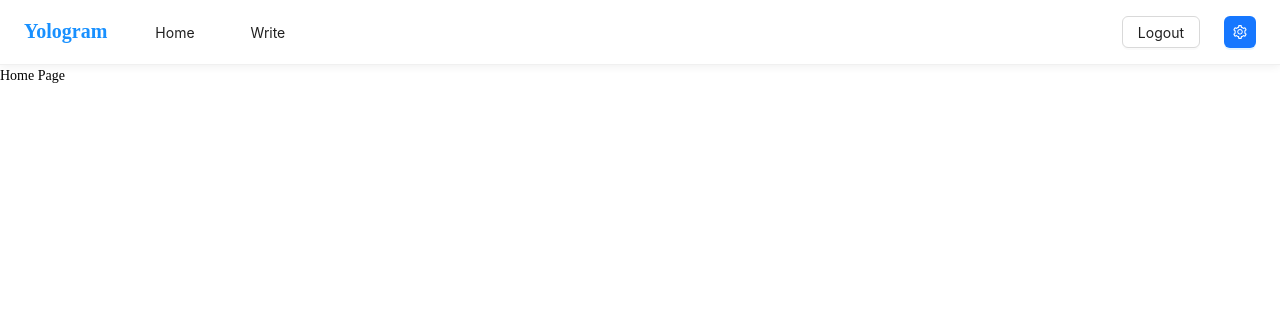
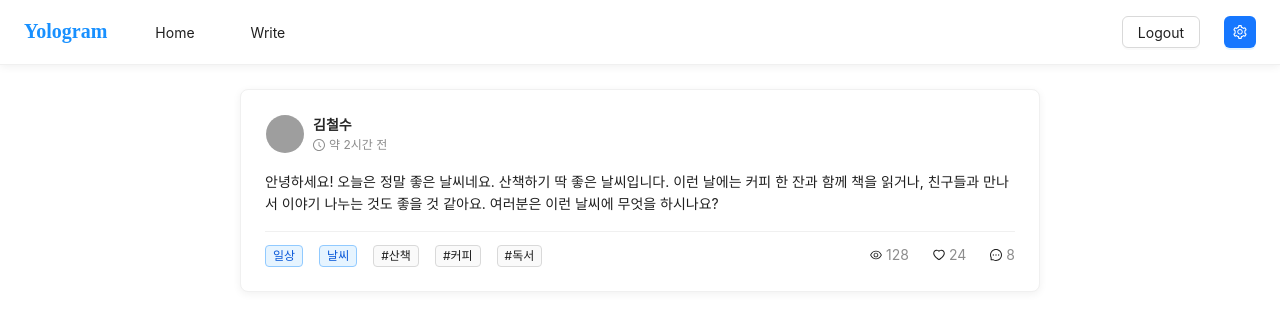
Before and after one commit to yologger/yologram-web-v2, a React (Vite) app: page / in a window 1280 px wide. Shown: the top 330 px of the page. Built offline with nearby package versions, Linux system fonts and the light colour scheme; grey boxes are pictures that could not be loaded.

Commit message:
feat: BoardItem UI 구현

```diff
--- /dev/null
+++ b/src/components/organisms/BoardItem.tsx
@@ -0,0 +1,149 @@
+import {
+  ClockCircleOutlined,
+  EyeOutlined,
+  HeartOutlined,
+  MessageOutlined,
+} from '@ant-design/icons';
+import styled from '@emotion/styled';
+import { Avatar, Card, Space, Tag, Typography } from 'antd';
+
+const { Text, Paragraph } = Typography;
+
+interface BoardItemProps {
+  author: {
+    name: string;
+    avatar: string;
+  };
+  content: string;
+  createdAt: string;
+  categories: string[];
+  tags: string[];
+  stats: {
+    views: number;
+    likes: number;
+    comments: number;
+  };
+}
+
+export default function BoardItem({
+  author,
+  content,
+  createdAt,
+  categories,
+  tags,
+  stats,
+}: BoardItemProps) {
+  return (
+    <StyledCard>
+      {/* Header Section */}
+      <HeaderSection>
+        <Space>
+          <Avatar size={40} src={author.avatar} />
+          <div>
+            <AuthorName>{author.name}</AuthorName>
+            <TimeInfo>
+              <ClockCircleOutlined style={{ marginRight: 4 }} />
+              {createdAt}
+            </TimeInfo>
+          </div>
+        </Space>
+      </HeaderSection>
+
+      {/* Content Section */}
+      <ContentSection>
+        <Paragraph ellipsis={{ rows: 3, expandable: true, symbol: '더보기' }}>{content}</Paragraph>
+      </ContentSection>
+
+      {/* Footer Section */}
+      <FooterSection>
+        <LeftSection>
+          <Space wrap>
+            {categories.map((category) => (
+              <Tag key={category} color="blue">
+                {category}
+              </Tag>
+            ))}
+            {tags.map((tag) => (
+              <Tag key={tag} color="default">
+                #{tag}
+              </Tag>
+            ))}
+          </Space>
+        </LeftSection>
+
+        <RightSection>
+          <Space size="large">
+            <StatItem>
+              <EyeOutlined />
+              <Text type="secondary">{stats.views}</Text>
+            </StatItem>
+            <StatItem>
+              <HeartOutlined />
+              <Text type="secondary">{stats.likes}</Text>
+            </StatItem>
+            <StatItem>
+              <MessageOutlined />
+              <Text type="secondary">{stats.comments}</Text>
+            </StatItem>
+          </Space>
+        </RightSection>
+      </FooterSection>
+    </StyledCard>
+  );
+}
+
+const StyledCard = styled(Card)`
+  margin-bottom: 16px;
+  border-radius: 8px;
+  box-shadow: 0 2px 8px rgba(0, 0, 0, 0.06);
+
+  &:hover {
+    box-shadow: 0 4px 12px rgba(0, 0, 0, 0.1);
+    transition: box-shadow 0.3s ease;
+  }
+`;
+
+const HeaderSection = styled.div`
+  margin-bottom: 16px;
+`;
+
+const AuthorName = styled.div`
+  font-weight: 600;
+  font-size: 14px;
+  color: #262626;
+`;
+
+const TimeInfo = styled.div`
+  font-size: 12px;
+  color: #8c8c8c;
+  display: flex;
+  align-items: center;
+`;
+
+const ContentSection = styled.div`
+  margin-bottom: 16px;
+`;
+
+const FooterSection = styled.div`
+  display: flex;
+  justify-content: space-between;
+  align-items: center;
+  padding-top: 12px;
+  border-top: 1px solid #f0f0f0;
+`;
+
+const LeftSection = styled.div`
+  flex: 1;
+`;
+
+const RightSection = styled.div`
+  display: flex;
+  align-items: center;
+`;
+
+const StatItem = styled.div`
+  display: flex;
+  align-items: center;
+  gap: 4px;
+  font-size: 12px;
+`;
--- a/src/pages/HomePage.tsx
+++ b/src/pages/HomePage.tsx
@@ -1,3 +1,33 @@
+import styled from '@emotion/styled';
+import BoardItem from '../components/organisms/BoardItem';
+
 export default function HomePage() {
-  return <h1>Home Page</h1>;
+  const samplePost = {
+    author: {
+      name: '김철수',
+      avatar: 'https://api.dicebear.com/7.x/avataaars/svg?seed=Kim',
+    },
+    content:
+      '안녕하세요! 오늘은 정말 좋은 날씨네요. 산책하기 딱 좋은 날씨입니다. 이런 날에는 커피 한 잔과 함께 책을 읽거나, 친구들과 만나서 이야기 나누는 것도 좋을 것 같아요. 여러분은 이런 날씨에 무엇을 하시나요?',
+    createdAt: '약 2시간 전',
+    categories: ['일상', '날씨'],
+    tags: ['산책', '커피', '독서'],
+    stats: {
+      views: 128,
+      likes: 24,
+      comments: 8,
+    },
+  };
+
+  return (
+    <Container>
+      <BoardItem {...samplePost} />
+    </Container>
+  );
 }
+
+const Container = styled.div`
+  max-width: 800px;
+  margin: 0 auto;
+  padding: 24px;
+`;
```
